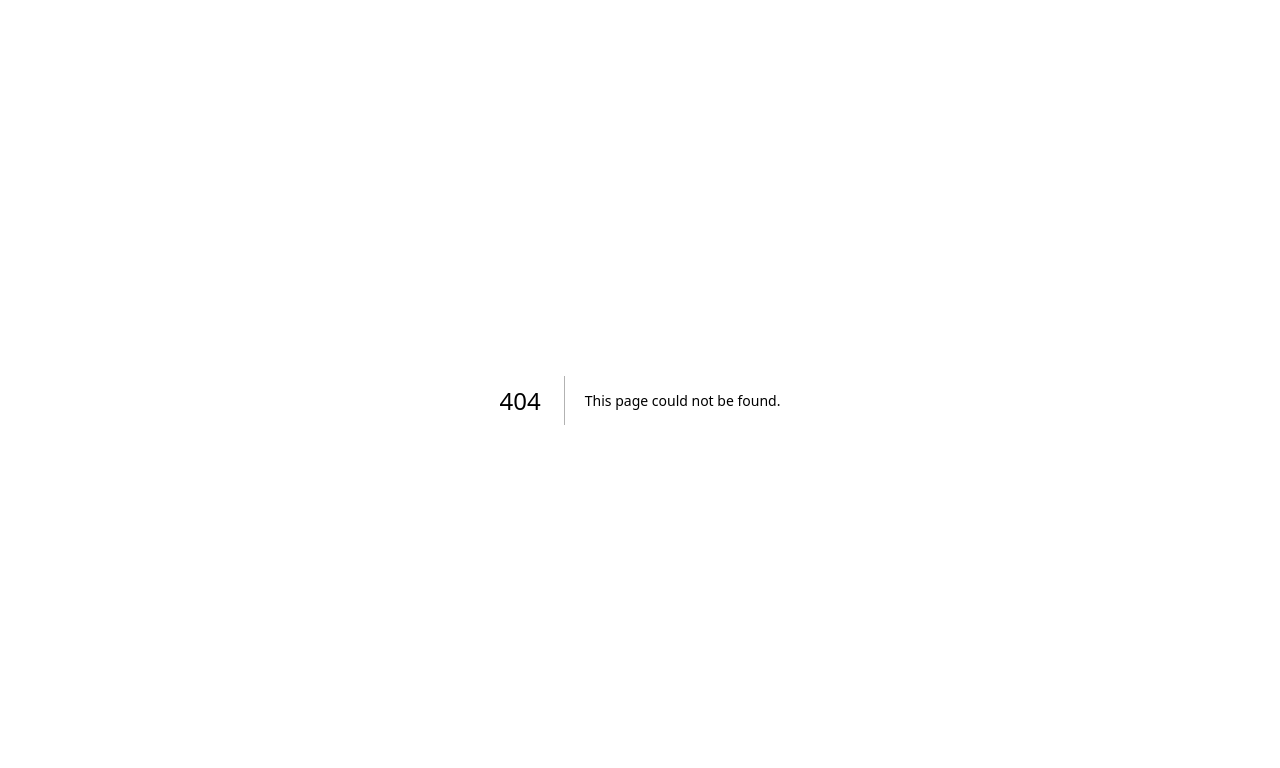
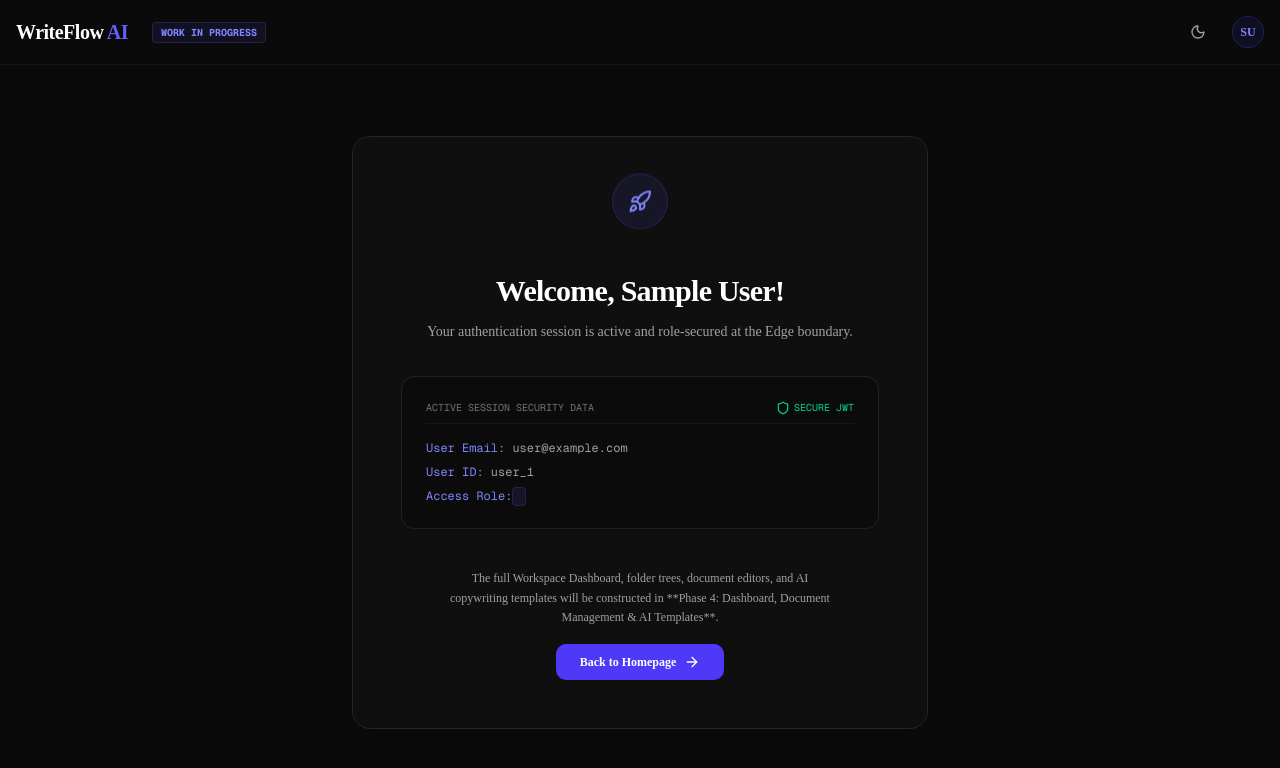
Before and after one commit to S-Arafin/WriteFlow, a Next.js app: page /dashboard in a window 1280 px wide. Before the commit this address had no page. Shown: the top 768 px of the page. Built offline with nearby package versions, Linux system fonts and the light colour scheme; no server answers; sample sign-in values are in the browser's storage.

Commit message:
fix: resolve dropdown MenuGroupContext runtime error and add dashboard placeholder page

```diff
--- /dev/null
+++ b/src/app/dashboard/page.tsx
@@ -0,0 +1,104 @@
+import { Rocket, ArrowRight, Shield } from 'lucide-react';
+import Link from 'next/link';
+import { redirect } from 'next/navigation';
+import { getServerSession } from 'next-auth';
+import React from 'react';
+
+import { ThemeToggle } from '@/components/theme-toggle';
+import { UserDropdown } from '@/components/user-dropdown';
+import { authOptions } from '@/lib/auth';
+
+export default async function DashboardPlaceholderPage() {
+  const session = await getServerSession(authOptions);
+
+  if (!session) {
+    redirect('/login');
+  }
+
+  return (
+    <div className="flex min-h-screen flex-col bg-neutral-950">
+      {/* Header */}
+      <header className="sticky top-0 z-50 w-full border-b border-neutral-900 bg-neutral-950/80 backdrop-blur">
+        <div className="container mx-auto flex h-16 items-center justify-between px-4">
+          <div className="flex items-center space-x-6">
+            <Link
+              href="/"
+              className="text-xl font-bold tracking-tight text-white transition-colors hover:text-indigo-400"
+            >
+              WriteFlow <span className="text-indigo-500">AI</span>
+            </Link>
+            <span className="rounded border border-indigo-500/20 bg-indigo-500/10 px-2 py-0.5 font-mono text-[10px] font-bold text-indigo-400">
+              WORK IN PROGRESS
+            </span>
+          </div>
+
+          <div className="flex items-center space-x-4">
+            <ThemeToggle />
+            <UserDropdown user={session.user} />
+          </div>
+        </div>
+      </header>
+
+      {/* Content */}
+      <main className="flex flex-1 items-center justify-center p-4">
+        <div className="w-full max-w-xl space-y-8 rounded-2xl border border-neutral-800 bg-neutral-900/40 p-8 text-center backdrop-blur sm:p-12">
+          <div className="mx-auto flex h-14 w-14 animate-bounce items-center justify-center rounded-full border border-indigo-500/20 bg-indigo-500/10 text-indigo-400">
+            <Rocket className="h-6 w-6" />
+          </div>
+
+          <div className="space-y-3">
+            <h1 className="text-2xl font-extrabold tracking-tight text-white sm:text-3xl">
+              Welcome, {session.user.name || 'Writer'}!
+            </h1>
+            <p className="mx-auto max-w-md text-sm leading-relaxed text-neutral-400">
+              Your authentication session is active and role-secured at the Edge
+              boundary.
+            </p>
+          </div>
+
+          <div className="space-y-4 rounded-xl border border-neutral-800/80 bg-neutral-950/60 p-6 text-left font-mono text-xs">
+            <div className="flex items-center justify-between border-b border-neutral-900 pb-2 text-[10px] text-neutral-500">
+              <span>ACTIVE SESSION SECURITY DATA</span>
+              <span className="flex items-center gap-1 text-emerald-400">
+                <Shield className="h-3.5 w-3.5" /> SECURE JWT
+              </span>
+            </div>
+            <div className="space-y-2 text-neutral-400">
+              <p>
+                <span className="text-indigo-400">User Email:</span>{' '}
+                {session.user.email}
+              </p>
+              <p>
+                <span className="text-indigo-400">User ID:</span>{' '}
+                {session.user.id}
+              </p>
+              <p>
+                <span className="text-indigo-400">Access Role:</span>{' '}
+                <span className="rounded border border-indigo-500/20 bg-indigo-500/10 px-1.5 py-0.5 text-[10px] font-bold text-indigo-400">
+                  {session.user.role}
+                </span>
+              </p>
+            </div>
+          </div>
+
+          <div className="space-y-4 pt-2">
+            <div className="mx-auto max-w-sm text-xs leading-relaxed text-neutral-400">
+              The full Workspace Dashboard, folder trees, document editors, and
+              AI copywriting templates will be constructed in **Phase 4:
+              Dashboard, Document Management & AI Templates**.
+            </div>
+            <div className="flex justify-center gap-4">
+              <Link
+                href="/"
+                className="inline-flex cursor-pointer items-center space-x-2 rounded-lg bg-indigo-600 px-6 py-2.5 text-xs font-semibold text-white transition-colors hover:bg-indigo-500"
+              >
+                <span>Back to Homepage</span>
+                <ArrowRight className="h-4 w-4" />
+              </Link>
+            </div>
+          </div>
+        </div>
+      </main>
+    </div>
+  );
+}
--- a/src/components/user-dropdown.tsx
+++ b/src/components/user-dropdown.tsx
@@ -9,7 +9,6 @@ import {
   DropdownMenu,
   DropdownMenuContent,
   DropdownMenuItem,
-  DropdownMenuLabel,
   DropdownMenuSeparator,
   DropdownMenuTrigger,
 } from '@/components/ui/dropdown-menu';
@@ -45,14 +44,13 @@ export function UserDropdown({ user }: UserDropdownProps) {
       </DropdownMenuTrigger>
       <DropdownMenuContent
         align="end"
-        className="w-56 border-neutral-800 bg-neutral-900 text-neutral-200"
+        className="w-56 border-neutral-800 bg-neutral-900 p-1 text-neutral-200"
       >
-        <DropdownMenuLabel className="font-normal">
-          <div className="flex flex-col space-y-1">
+        <div className="flex flex-col space-y-1 px-3 py-2.5 font-normal">
           <p className="text-sm leading-none font-semibold text-white">
             {user.name || 'User'}
           </p>
-            <p className="truncate text-xs leading-none text-neutral-400">
+          <p className="mt-0.5 truncate text-xs leading-none text-neutral-400">
             {user.email}
           </p>
           {user.role && (
@@ -61,7 +59,6 @@ export function UserDropdown({ user }: UserDropdownProps) {
             </span>
           )}
         </div>
-        </DropdownMenuLabel>
         <DropdownMenuSeparator className="bg-neutral-800" />
         <DropdownMenuItem
           render={
```
Lines whose indentation alone changed are shown as unchanged.
